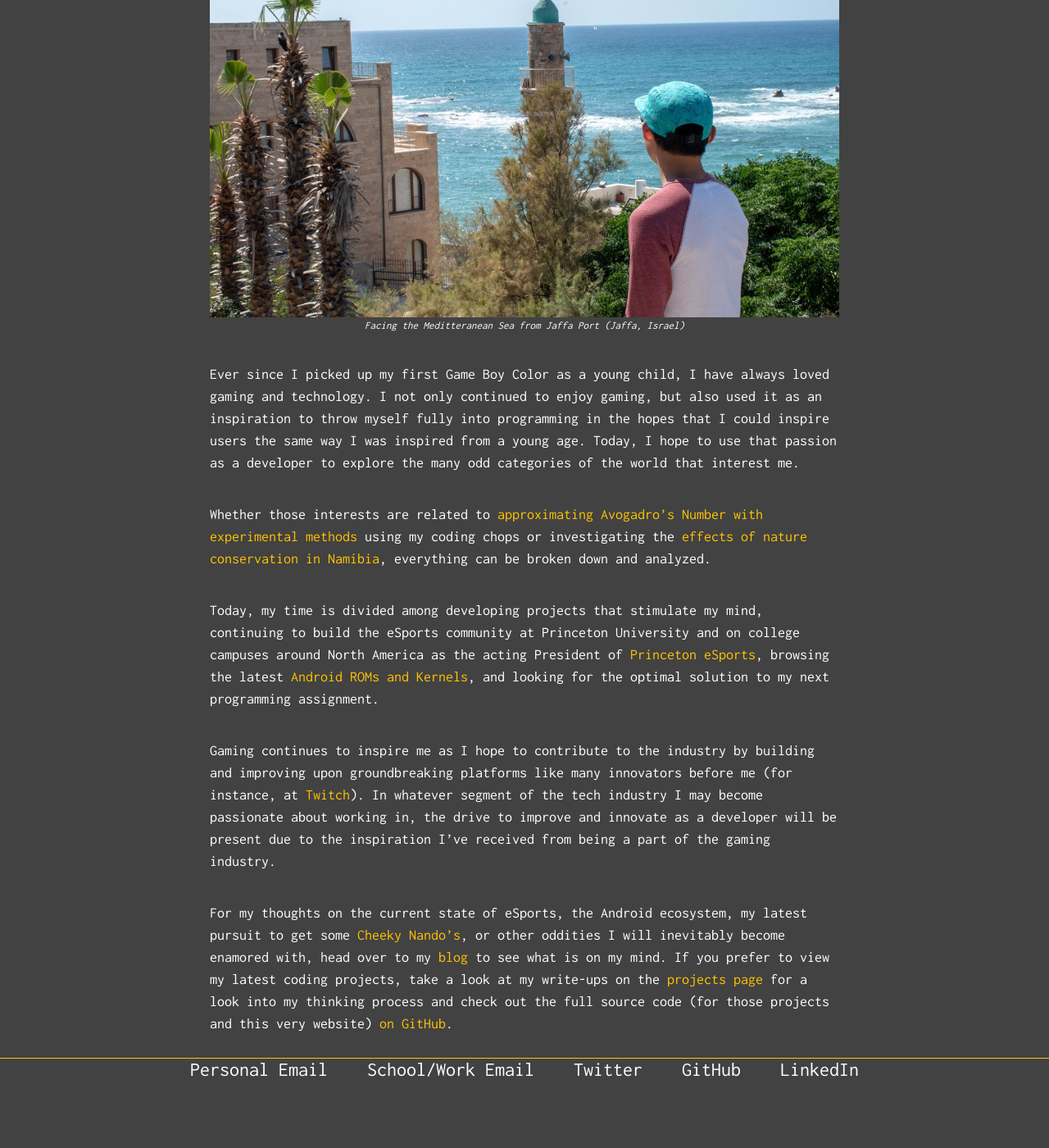
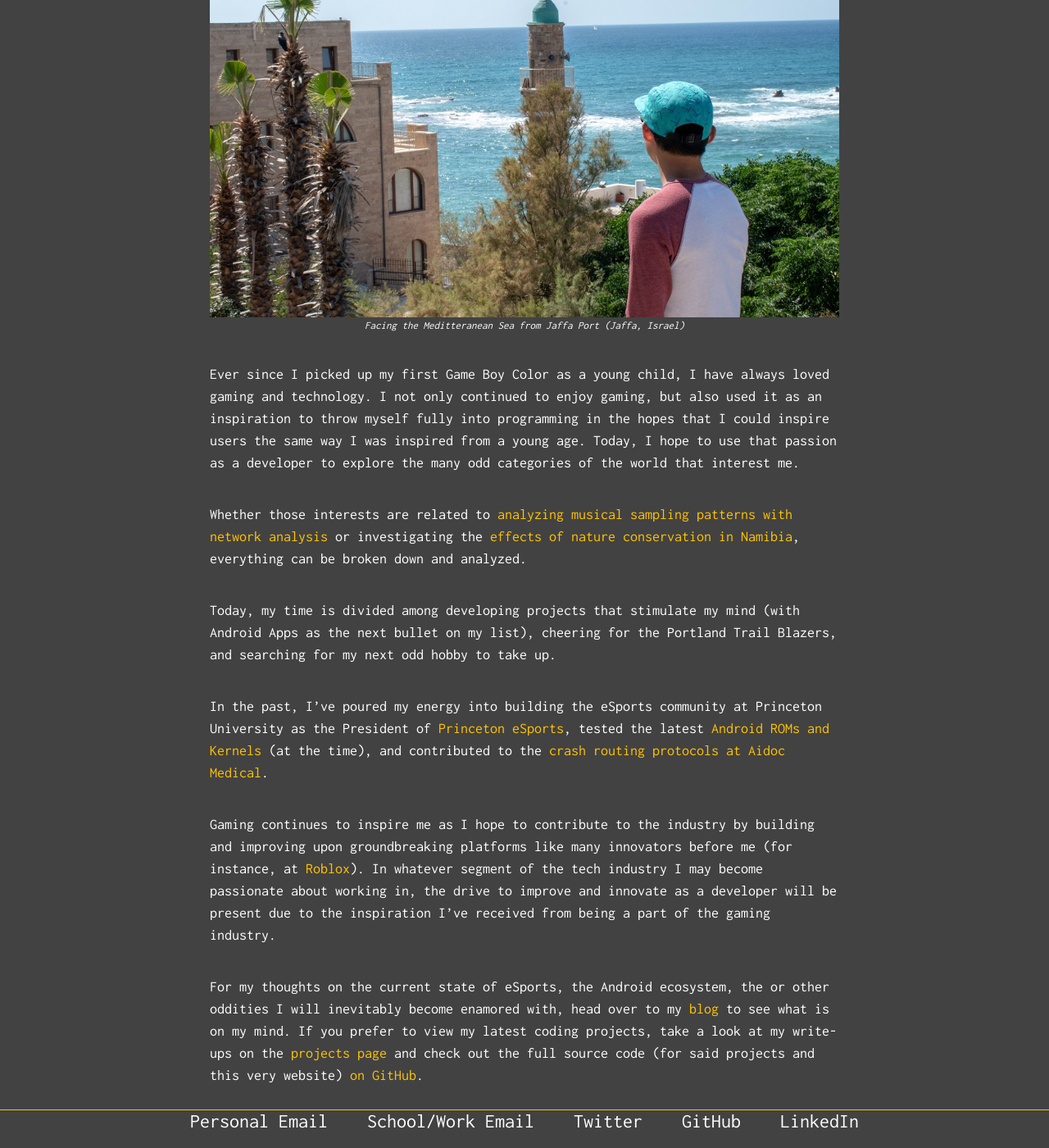
Before and after one commit to justintranjt/justintranjt.github.io, a Jekyll site: the page built from index.md, in a window 1280 px wide and 1400 px high, scrolled down 797 px. Shown: the whole window at 82% size. Built offline with Jekyll 4.4.1, drawn with Linux system fonts in a browser that asks for light colours; before the commit the page ends 2134 px from its top, so only the background shows below that; some of the changed text lies outside the part shown.

Commit message:
Updated biography

```diff
--- a/index.md
+++ b/index.md
@@ -3,7 +3,7 @@ layout: default
 title: JT - Home Page
 ---
 <h1>About Me</h1>
-<p class="meta">July 26, 2017 12:29 PM | By Justin Tran</p>
+<p class="meta">Updated May 12, 2019 11:39 PM | By Justin Tran</p>
 
 Welcome to my page! I'm a computer scientist by education, a Princetonian at the moment, and an Oregonian from the day I was born. Here is some background on my interests and motivations:
 
@@ -11,10 +11,12 @@ Welcome to my page! I'm a computer scientist by education, a Princetonian at the
 
 Ever since I picked up my first Game Boy Color as a young child, I have always loved gaming and technology. I not only continued to enjoy gaming, but also used it as an inspiration to throw myself fully into programming in the hopes that I could inspire users the same way I was inspired from a young age. Today, I hope to use that passion as a developer to explore the many odd categories of the world that interest me.
 
-Whether those interests are related to [approximating Avogadro's Number with experimental methods](https://justintranjt.github.io/projects/2017-07-29-avogadro-estimation/) using my coding chops or investigating the [effects of nature conservation in Namibia](https://justintranjt.github.io/research/), everything can be broken down and analyzed.
+Whether those interests are related to [analyzing musical sampling patterns with network analysis](https://justintranjt.me/projects/2019-05-07-Music-Sampling-Networks/) or investigating the [effects of nature conservation in Namibia](https://justintranjt.github.io/research/), everything can be broken down and analyzed.
 
-Today, my time is divided among developing projects that stimulate my mind, continuing to build the eSports community at Princeton University and on college campuses around North America as the acting President of [Princeton eSports](https://www.facebook.com/groups/ptonesports/), browsing the latest [Android ROMs and Kernels](https://forum.xda-developers.com/oneplus-3), and looking for the optimal solution to my next programming assignment.
+Today, my time is divided among developing projects that stimulate my mind (with Android Apps as the next bullet on my list), cheering for the Portland Trail Blazers, and searching for my next odd hobby to take up.
 
-Gaming continues to inspire me as I hope to contribute to the industry by building and improving upon groundbreaking platforms like many innovators before me (for instance, at [Twitch](http://www.businessinsider.com/the-story-of-video-game-streaming-site-twitch-2014-10)). In whatever segment of the tech industry I may become passionate about working in, the drive to improve and innovate as a developer will be present due to the inspiration I've received from being a part of the gaming industry.
+In the past, I've poured my energy into building the eSports community at Princeton University as the President of [Princeton eSports](https://www.facebook.com/groups/ptonesports/), tested the latest [Android ROMs and Kernels](https://forum.xda-developers.com/google-nexus-5) (at the time), and contributed to the [crash routing protocols at Aidoc Medical](https://justintranjt.me/projects/2018-08-31-POC/).
 
-For my thoughts on the current state of eSports, the Android ecosystem, my latest pursuit to get some [Cheeky Nando's](https://www.nandosperiperi.com/eat/restaurants/all), or other oddities I will inevitably become enamored with, head over to my [blog](https://justintranjt.github.io/blog/) to see what is on my mind. If you prefer to view my latest coding projects, take a look at my write-ups on the [projects page](https://justintranjt.github.io/projects/) for a look into my thinking process and check out the full source code (for those projects and this very website) [on GitHub](https://github.com/justintranjt).
+Gaming continues to inspire me as I hope to contribute to the industry by building and improving upon groundbreaking platforms like many innovators before me (for instance, at [Roblox](https://venturebeat.com/2019/04/07/roblox-hits-90-million-monthly-users-as-european-growth-picks-up/)). In whatever segment of the tech industry I may become passionate about working in, the drive to improve and innovate as a developer will be present due to the inspiration I've received from being a part of the gaming industry.
+
+For my thoughts on the current state of eSports, the Android ecosystem, the  or other oddities I will inevitably become enamored with, head over to my [blog](https://justintranjt.github.io/blog/) to see what is on my mind. If you prefer to view my latest coding projects, take a look at my write-ups on the [projects page](https://justintranjt.github.io/projects/) and check out the full source code (for said projects and this very website) [on GitHub](https://github.com/justintranjt).
```
